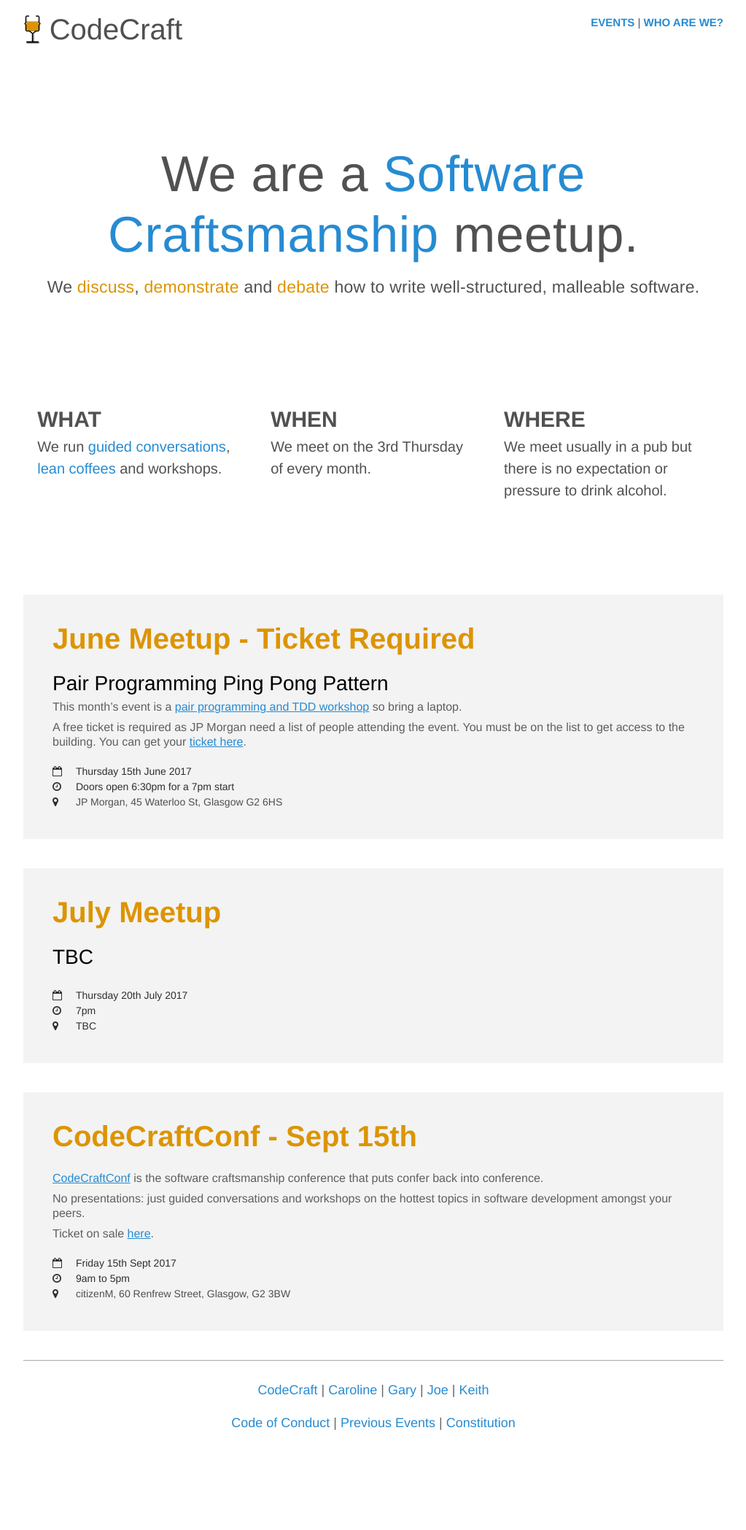
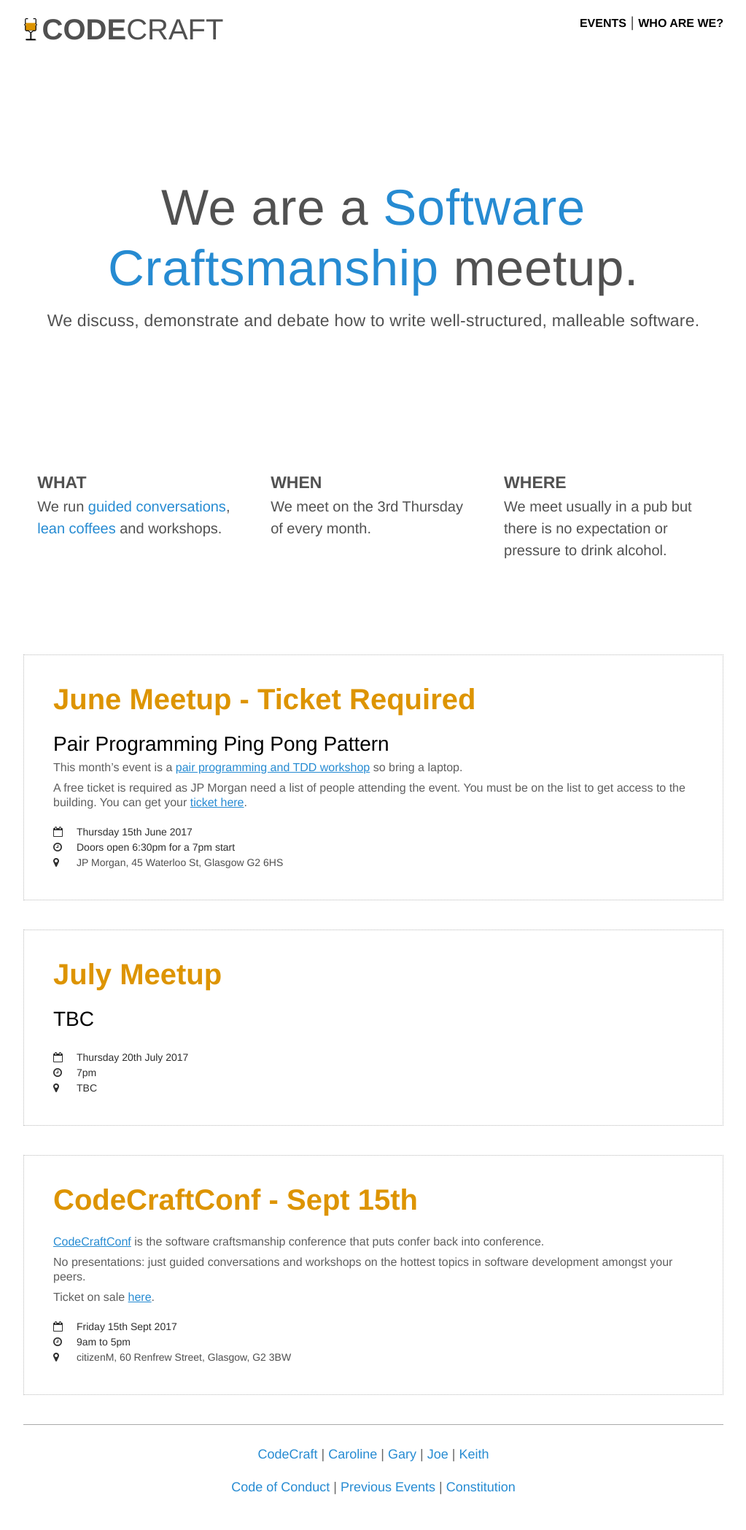
Before and after one commit to codecraftuk/codecraftuk.github.io, a Jekyll site: the page built from indexnew.html, in a window 1280 px wide. Shown: the whole page at 73% size, without its empty margins (128-1151 px from the left). Built offline with Jekyll 4.4.1, drawn with Linux system fonts in a browser that asks for light colours; before the commit the page ends 2009 px from its top, so only the background shows below that.

Commit message:
More style improvements to new homepage

```diff
--- a/_layouts/defaultnew.html
+++ b/_layouts/defaultnew.html
@@ -223,6 +223,7 @@
             margin-top: 1em;
             display: flex;
             justify-content: space-between;
+            flex-wrap: wrap;
         }
 
         .title {
@@ -231,8 +232,9 @@
         }
 
             .title img {
-                height: 40px;
-                width: auto;
+                max-width: 100%;
+                height: auto;
+                width: 20px;
             }
 
             .title a {
@@ -243,17 +245,14 @@
             }
 
 
-        @media only screen and (max-width: 480px) {
-            .title img {
-                height: 25px;
-            }
-            .title a {
-                font-size: 1.5em;
-            }
-        }
 
         .menu {
-            font-size: 0.75em;
+            line-height: 1em;
+        }
+        .menu a {
+            font-size: 0.8em;
+            color: black;
+            display: inline-block;
         }
 
         .footer {
@@ -267,7 +266,7 @@
 
         .jumbotron {
             text-align: left;
-            margin: 6em 0;
+            margin: 8em 0;
             float: none;
         }
 
@@ -314,7 +313,7 @@
         }
 
             .whatwherewhen .title {
-                font-size: 1.5em;
+                font-size: 1.15em;
                 text-transform: uppercase;
                 font-weight: 700;
             }
@@ -329,7 +328,7 @@
             border: 0px;
             padding: 2em;
             margin-bottom: 2em;
-            background-color: #f3f3f3;
+            border: 1px dotted #bbb;
         }
 
         .blue {
@@ -342,7 +341,7 @@
 
     <div class="container">
         <div class="header">
-            <div class="title"><img src="/images/codecraftlogoclrnew.png" /><a href="/"> {{ site.name }}</a></div>
+            <div class="title"><img src="/images/codecraftlogoclrnew.png" /> <a href="/"><b>CODE</b>CRAFT</a></div>
             <div class="menu"><a href="#events">EVENTS</a> | <a href="#who">WHO ARE WE?</a></div>
         </div>
 
--- a/indexnew.html
+++ b/indexnew.html
@@ -6,7 +6,7 @@ title: CodeCraft UK
 
 <div class="jumbotron">
     <p class="lead">We are a <a href="http://manifesto.softwarecraftsmanship.org/">Software Craftsmanship</a> meetup.</p>
-    <p class="lead2">We <span>discuss</span>, <span>demonstrate</span> and <span>debate</span> how to write well-structured, malleable software.</p>
+    <p class="lead2">We discuss, demonstrate and debate how to write well-structured, malleable software.</p>
 </div>
 <div class="row whatwherewhen">
     <div class="col-4 col-12-sm">
```
